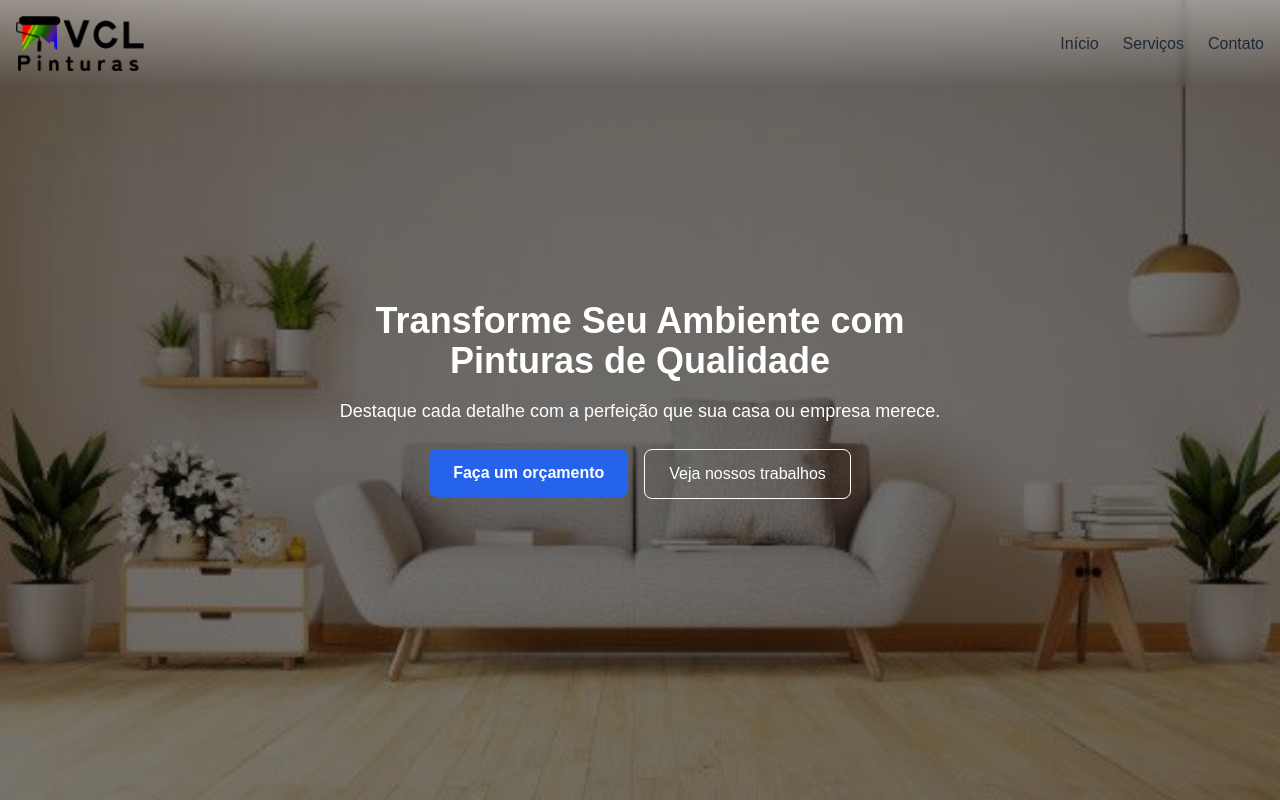
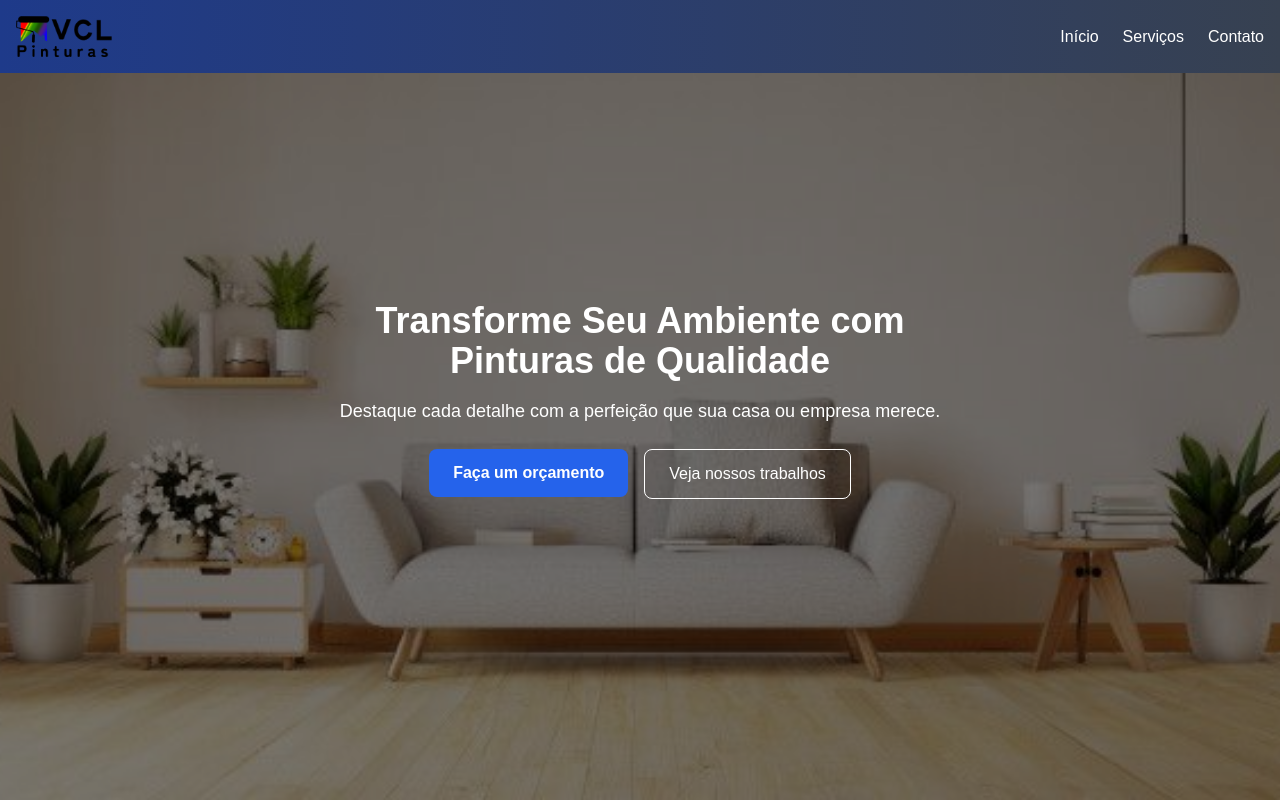
Before and after one commit to vclpinturas/vclpinturas, a Next.js app: page / in a window 1280 px wide. Shown: the top 800 px of the page. Built offline with nearby package versions, Linux system fonts and the light colour scheme.

Commit message:
header styles

```diff
--- a/src/components/Header.jsx
+++ b/src/components/Header.jsx
@@ -6,20 +6,17 @@ import Link from "next/link";
 import LogoIMG from "../../public/images/VCL-Pinturas.png";
 import { Menu, X } from "lucide-react";
 
-
 export default function Header() {
   const [menuOpen, setMenuOpen] = useState(false);
 
-  const headerBg = menuOpen
-    ? "bg-white/70 backdrop-blur-md"
-    : "bg-gradient-to-t from-gray-600/5 to-white/40 backdrop-blur-sm";
+  const headerBg = "bg-gradient-to-r from-blue-900 to-gray-700";
 
   return (
-    <header className={`p-4 fixed w-full z-50 flex justify-between items-center text-gray-700 transition-all duration-300 ${headerBg}`}>
+    <header className={`p-4 fixed w-full z-50 flex justify-between items-center text-white transition-all duration-300 ${headerBg}`}>
       <div id="logo">
         <Link href="/">
           <Image
-            className="w-20 md:w-32"
+            className="w-16 md:w-24"
             src={LogoIMG}
             alt="logo"
             height={60}
@@ -30,30 +27,30 @@ export default function Header() {
       </div>
 
       <button
-        className="md:hidden text-stone-900 focus:outline-none"
+        className="md:hidden text-white focus:outline-none"
         onClick={() => setMenuOpen(!menuOpen)}
       >
         {menuOpen ? <X size={28} /> : <Menu size={28} />}
       </button>
 
       <nav
-        className={`absolute md:static top-16 left-0 w-full md:w-auto transition-transform duration-300 ${
-          menuOpen ? "block" : "hidden"
-        } md:flex ${menuOpen ? "bg-white/70" : "bg-transparent"}`}
+        className={`absolute md:static top-14 left-0 w-full md:w-auto transition-transform duration-300 ${
+          menuOpen ? "block bg-gray-800" : "hidden"
+        } md:flex`}
       >
-        <ul className="flex justify-around md:space-x-6 p-4 md:p-0 text-gray-800 max-w-sm mx-auto">
+        <ul className="flex justify-around md:space-x-6 p-4 md:p-0 text-white max-w-sm mx-auto">
           <li>
-            <Link href="/" className="block py-2 md:py-0 hover:text-black transition-colors duration-200">
+            <Link href="/" className="block py-2 md:py-0 hover:text-gray-300 transition-colors duration-200">
               Início
             </Link>
           </li>
           <li>
-            <Link href="/servicos" className="block py-2 md:py-0 hover:text-black transition-colors duration-200">
+            <Link href="/servicos" className="block py-2 md:py-0 hover:text-gray-300 transition-colors duration-200">
               Serviços
             </Link>
           </li>
           <li>
-            <Link href="/contato" className="block py-2 md:py-0 hover:text-black transition-colors duration-200">
+            <Link href="/contato" className="block py-2 md:py-0 hover:text-gray-300 transition-colors duration-200">
               Contato
             </Link>
           </li>
```
